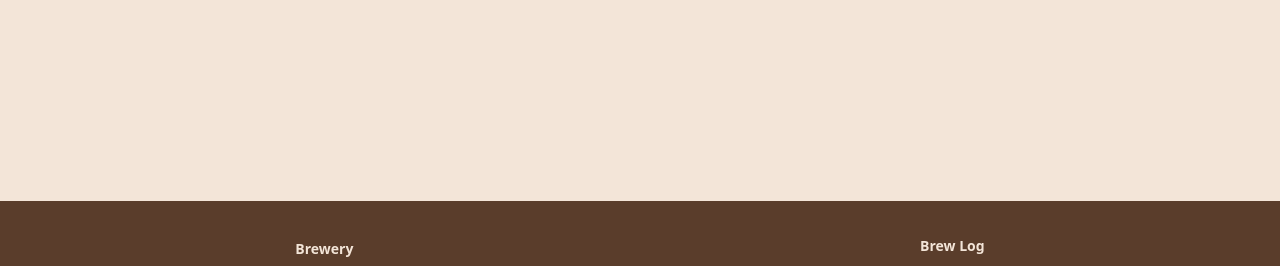
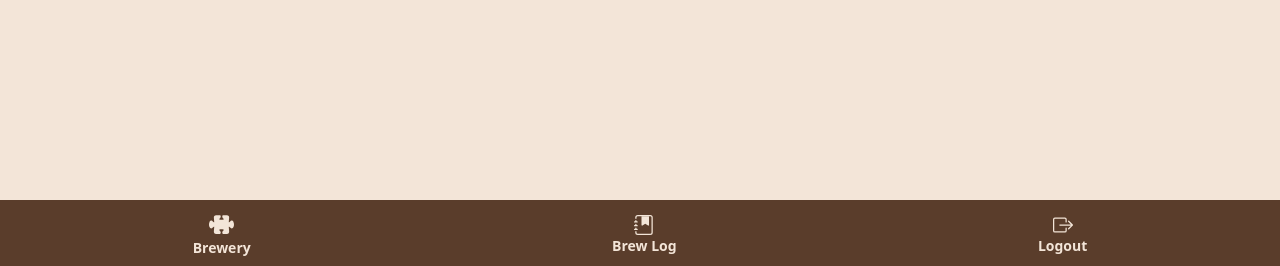
Before and after one commit to Tapple214/brewyourtech, a Django app: page / in a window 1280 px wide. Shown: the part 534-800 px from the top of the page. Run offline with Django 5.2, Linux system fonts and the light colour scheme; data comes from the database, SQL or seed files in the repository; some libraries are stand-ins or nearby versions.

Commit message:
added svg path to the navbar related files

```diff
--- a/brewyourtech/byt/context_processors.py
+++ b/brewyourtech/byt/context_processors.py
@@ -1,4 +1,3 @@
-# Navbar content
 def navbarItems(request):
     navbar_items = [
         {
@@ -7,7 +6,8 @@ def navbarItems(request):
             "icon_width": 25,
             "icon_height": 25,
             "label": "Brewery",
-            "aria_label": "Brewery"
+            "aria_label": "Brewery",
+            "svg_path": """<path d='M3.112 3.645A1.5 1.5 0 0 1 4.605 2H7a.5.5 0 0 1 .5.5v.382c0 .696-.497 1.182-.872 1.469a.5.5 0 0 0-.115.118l-.012.025L6.5 4.5v.003l.003.01q.005.015.036.053a.9.9 0 0 0 .27.194C7.09 4.9 7.51 5 8 5c.492 0 .912-.1 1.19-.24a.9.9 0 0 0 .271-.194.2.2 0 0 0 .039-.063v-.009l-.012-.025a.5.5 0 0 0-.115-.118c-.375-.287-.872-.773-.872-1.469V2.5A.5.5 0 0 1 9 2h2.395a1.5 1.5 0 0 1 1.493 1.645L12.645 6.5h.237c.195 0 .42-.147.675-.48.21-.274.528-.52.943-.52.568 0 .947.447 1.154.862C15.877 6.807 16 7.387 16 8s-.123 1.193-.346 1.638c-.207.415-.586.862-1.154.862-.415 0-.733-.246-.943-.52-.255-.333-.48-.48-.675-.48h-.237l.243 2.855A1.5 1.5 0 0 1 11.395 14H9a.5.5 0 0 1-.5-.5v-.382c0-.696.497-1.182.872-1.469a.5.5 0 0 0 .115-.118l.012-.025.001-.006v-.003a.2.2 0 0 0-.039-.064.9.9 0 0 0-.27-.193C8.91 11.1 8.49 11 8 11s-.912.1-1.19.24a.9.9 0 0 0-.271.194.2.2 0 0 0-.039.063v.003l.001.006.012.025c.016.027.05.068.115.118.375.287.872.773.872 1.469v.382a.5.5 0 0 1-.5.5H4.605a1.5 1.5 0 0 1-1.493-1.645L3.356 9.5h-.238c-.195 0-.42.147-.675.48-.21.274-.528.52-.943.52-.568 0-.947-.447-1.154-.862C.123 9.193 0 8.613 0 8s.123-1.193.346-1.638C.553 5.947.932 5.5 1.5 5.5c.415 0 .733.246.943.52.255.333.48.48.675.48h.238z'/>"""
         },
         {
             "url_name": "brewLog",
@@ -15,16 +15,18 @@ def navbarItems(request):
             "icon_width": 20,
             "icon_height": 20,
             "label": "Brew Log",
-            "aria_label": "Brew Log"
+            "aria_label": "Brew Log",
+            "svg_path": """<path d='M6 1h6v7a.5.5 0 0 1-.757.429L9 7.083 6.757 8.43A.5.5 0 0 1 6 8z'/><path d='M3 0h10a2 2 0 0 1 2 2v12a2 2 0 0 1-2 2H3a2 2 0 0 1-2-2v-1h1v1a1 1 0 0 0 1 1h10a1 1 0 0 0 1-1V2a1 1 0 0 0-1-1H3a1 1 0 0 0-1 1v1H1V2a2 2 0 0 1 2-2'/><path d='M1 5v-.5a.5.5 0 0 1 1 0V5h.5a.5.5 0 0 1 0 1h-2a.5.5 0 0 1 0-1zm0 3v-.5a.5.5 0 0 1 1 0V8h.5a.5.5 0 0 1 0 1h-2a.5.5 0 0 1 0-1zm0 3v-.5a.5.5 0 0 1 1 0v.5h.5a.5.5 0 0 1 0 1h-2a.5.5 0 0 1 0-1z'/>"""
         },
-        # {
-        #     "url_name": "logout",
-        #     "icon_class": "bi-box-arrow-right",
-        #     "icon_width": 20,
-        #     "icon_height": 20,
-        #     "label": "Logout",
-        #     "aria_label": "Logout"
-        # }
+        {
+            "url_name": "loginSignUp", #TODO: change later
+            "icon_class": "bi-box-arrow-right",
+            "icon_width": 20,
+            "icon_height": 20,
+            "label": "Logout",
+            "aria_label": "Logout",
+            "svg_path": """<path d='M10 12.5a.5.5 0 0 1-.5.5h-8a.5.5 0 0 1-.5-.5v-9a.5.5 0 0 1 .5-.5h8a.5.5 0 0 1 .5.5v2a.5.5 0 0 0 1 0v-2A1.5 1.5 0 0 0 9.5 2h-8A1.5 1.5 0 0 0 0 3.5v9A1.5 1.5 0 0 0 1.5 14h8a1.5 1.5 0 0 0 1.5-1.5v-2a.5.5 0 0 0-1 0z'/><path d='M15.854 8.354a.5.5 0 0 0 0-.708l-3-3a.5.5 0 0 0-.708.708L14.293 7.5H5.5a.5.5 0 0 0 0 1h8.793l-2.147 2.146a.5.5 0 0 0 .708.708z'/>"""
+        }
     ]
 
     return {
--- a/brewyourtech/byt/templates/byt/navbar.html
+++ b/brewyourtech/byt/templates/byt/navbar.html
@@ -2,7 +2,7 @@
 
 <nav
   class="navbar navbar-expand fixed-bottom"
-  style="height: 65px; background-color: #5a3d2b; color: #f3e5d8"
+  style="background-color: #5a3d2b; color: #f3e5d8"
 >
   <div class="container-fluid d-flex justify-content-around">
     {% for item in navbar_items %}
@@ -19,8 +19,9 @@
         class="bi {{ item.icon_class }} mt-1"
         viewBox="0 0 16 16"
         style="color: #f3e5d8"
-      ></svg>
-
+      >
+        {{ item.svg_path|safe }}
+      </svg>
       <span class="d-block small fw-bold" style="color: #f3e5d8"
         >{{ item.label }}</span
       >
```
